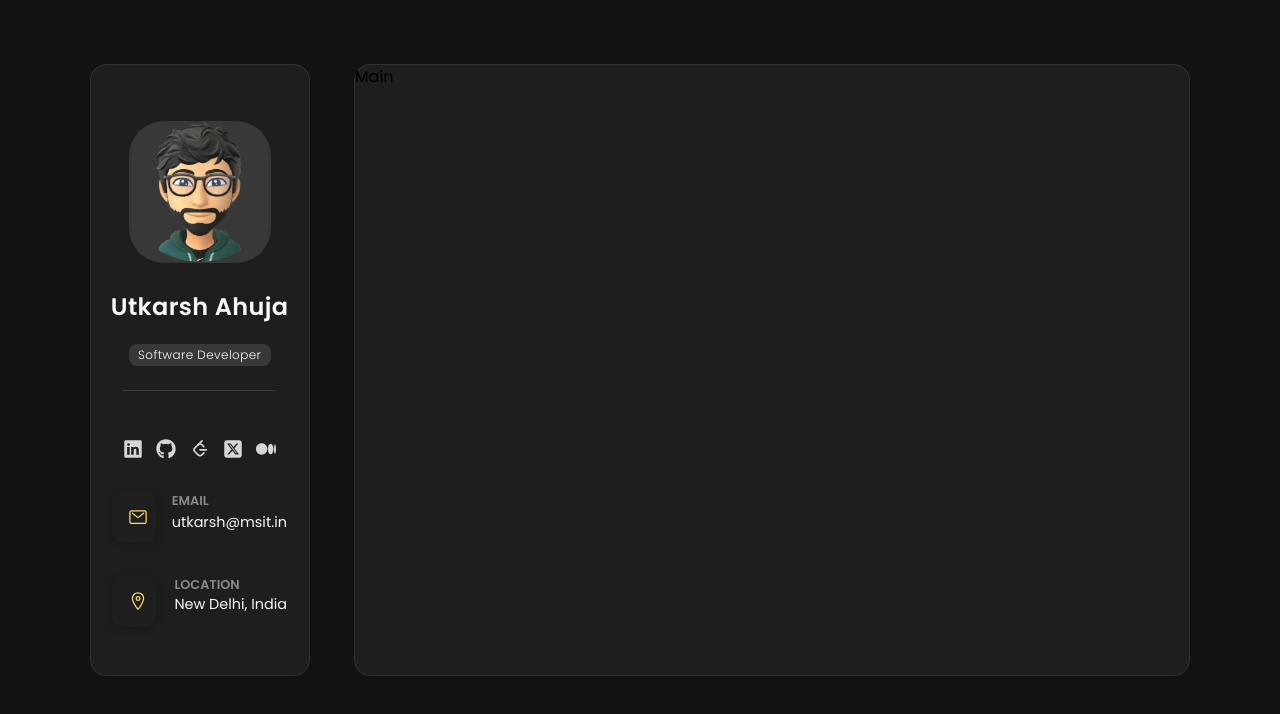
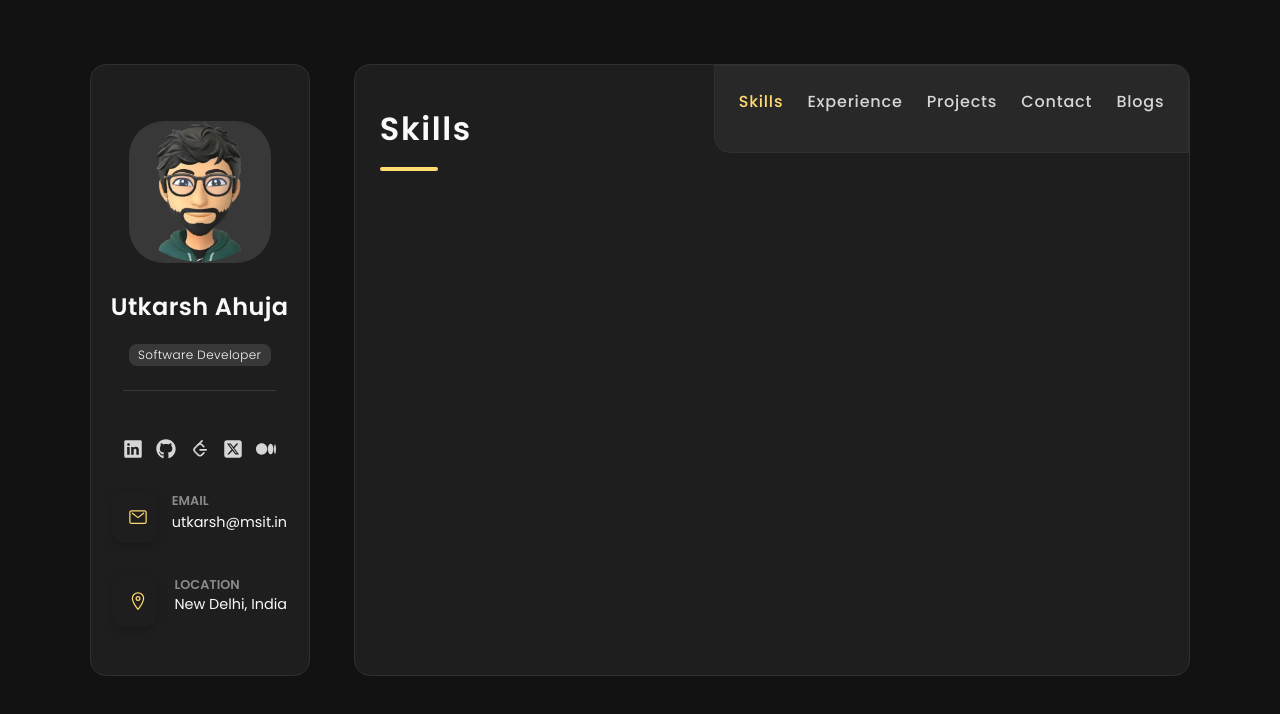
Before and after one commit to UtkarshAhuja2003/Portfolio, a Next.js app: page / in a window 1280 px wide. Shown: the top 714 px of the page. Built offline with nearby package versions, Linux system fonts and the light colour scheme.

Commit message:
feat: topbar

```diff
--- a/src/app/Components/Main/index.tsx
+++ b/src/app/Components/Main/index.tsx
@@ -1,9 +1,27 @@
-import React from 'react'
+'use client'
+import { useState } from "react";
+import "./style.css"
 
 const Main = () => {
+  const [selectedCard, setSelectedCard] = useState("Skills");
+
   return (
-    <div>Main</div>
-  )
-}
+    <div>
+      <div className='flex justify-between'>
+        <p className='md:pl-[3%] pl-[5%] text-[#FAFAFA] mt-[1vh] md:mt-[5vh] text-[1.3rem] md:text-[2rem] font-[600] tracking-wider'>
+          {selectedCard}
+        </p>
+        <div className={`sidecard flex md:w-[57%] justify-between p-4 md:p-6 bg-[#282829] rounded-ss-2xl md:rounded-ss-none rounded-se-2xl border-[#303030] border-[1px] rounded-es-2xl tracking-wider font-[500]`}>
+          <p onClick={() => setSelectedCard("Skills")} className={`${selectedCard === "Skills" ? "text-[#FFDB70]" : "text-[#D6D6D6] hover:text-[#A2A2A2]"} cursor-pointer`}>Skills</p>
+          <p onClick={() => setSelectedCard("Experience")} className={`${selectedCard === "Experience" ? "text-[#FFDB70]" : "text-[#D6D6D6] hover:text-[#A2A2A2]"} cursor-pointer`}>Experience</p>
+          <p onClick={() => setSelectedCard("Projects")} className={`${selectedCard === "Projects" ? "text-[#FFDB70]" : "text-[#D6D6D6] hover:text-[#A2A2A2]"} cursor-pointer`}>Projects</p>
+          <p onClick={() => setSelectedCard("Contact")} className={`${selectedCard === "Contact" ? "text-[#FFDB70]" : "text-[#D6D6D6] hover:text-[#A2A2A2]"} cursor-pointer`}>Contact</p>
+          <p onClick={() => setSelectedCard("Blogs")} className={`${selectedCard === "Blogs" ? "text-[#FFDB70]" : "text-[#D6D6D6] hover:text-[#A2A2A2]"} cursor-pointer`}>Blogs</p>
+        </div>
+      </div>
+      <hr className="bg-[#FFDB70] rounded-lg h-[0.3rem] ml-[5%] md:ml-[3%] w-[7%] mt-[0.3vh] md:mt-[1.7vh] border-0"/>
+    </div>
+  );
+};
 
-export default Main
+export default Main;
--- /dev/null
+++ b/src/app/Components/Main/style.css
@@ -0,0 +1,8 @@
+.sidecard{
+    @media (max-width: 767px) {
+          position: fixed;
+          bottom: 0;
+          left: 0;
+          right: 0;
+    }
+}
--- a/src/app/Components/Sidebar/index.tsx
+++ b/src/app/Components/Sidebar/index.tsx
@@ -28,10 +28,10 @@ const Sidebar = () => {
         </div>
         <div className="w-[80%] md:w-full ">
           <div className="mx-auto w-[90%] rounded-lg tracking-wide py-[0.15rem] md:mt-[3vh]">
-            <p className="text-center text-[1rem] md:text-[1.5rem] font-[600] text-[#FAFAFA]">Utkarsh Ahuja</p>
+            <p className="text-center text-[1.2rem] md:text-[1.5rem] font-[600] text-[#FAFAFA]">Utkarsh Ahuja</p>
           </div>
-          <div className="bg-[#383839] mx-auto md:w-[65%] w-[50%] rounded-lg tracking-wide py-[0.15rem] mt-[1vh] md:mt-[2vh]">
-            <p className="text-center text-[0.4rem] md:text-[0.75rem] font-[300] text-[#FAFAFA]">Software Developer</p>
+          <div className="bg-[#383839] mx-auto md:w-[65%] w-[55%] rounded-lg tracking-wide py-[0.15rem] mt-[1vh] md:mt-[2vh]">
+            <p className="text-center text-[0.55rem] md:text-[0.75rem] font-[300] text-[#FAFAFA]">Software Developer</p>
           </div>
         </div>
       </div>
```
Also changed, not shown: src/app/Components/Main/Skills/index.tsx (renamed from src/app/Components/Main/About/index.tsx).
